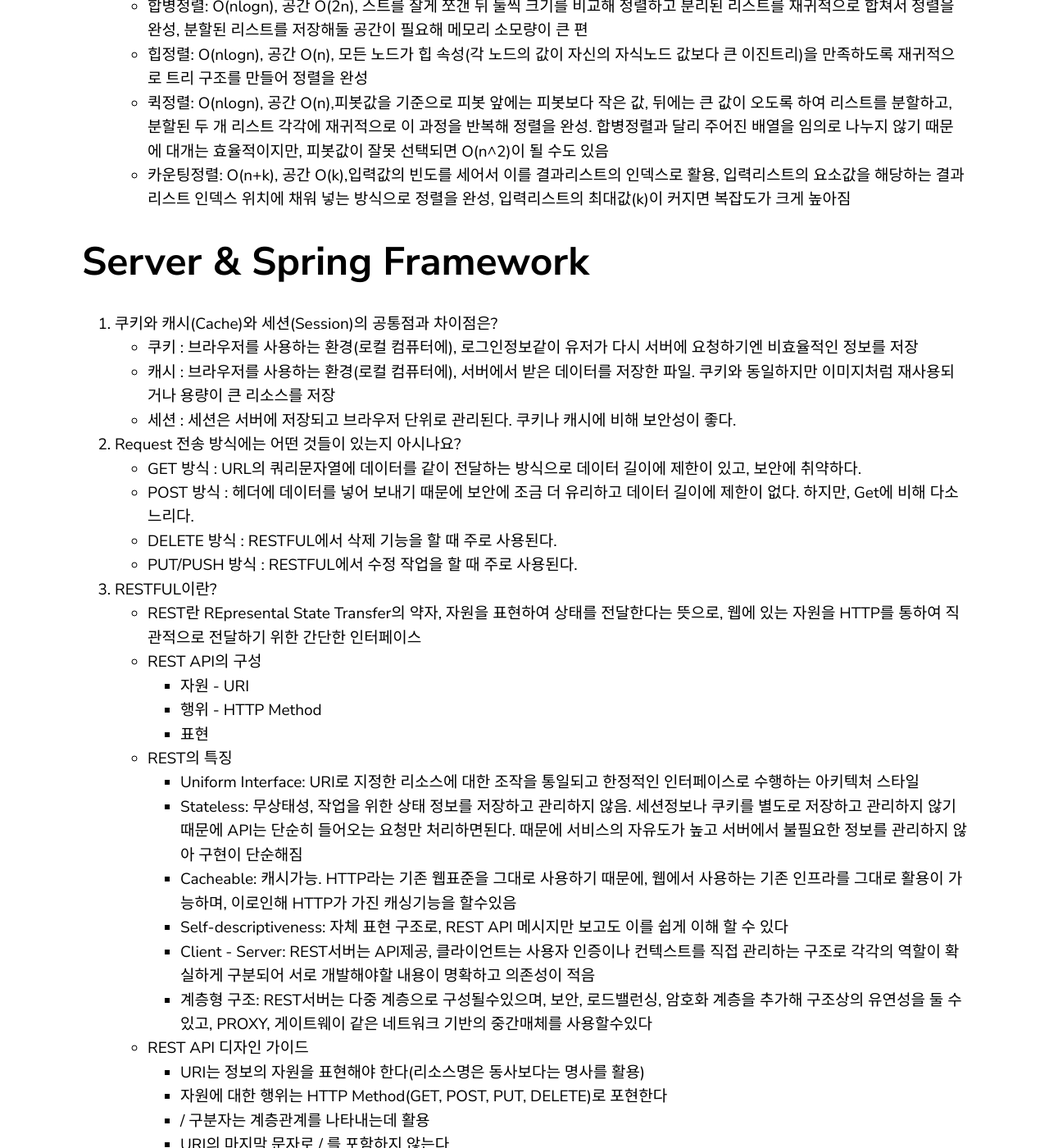
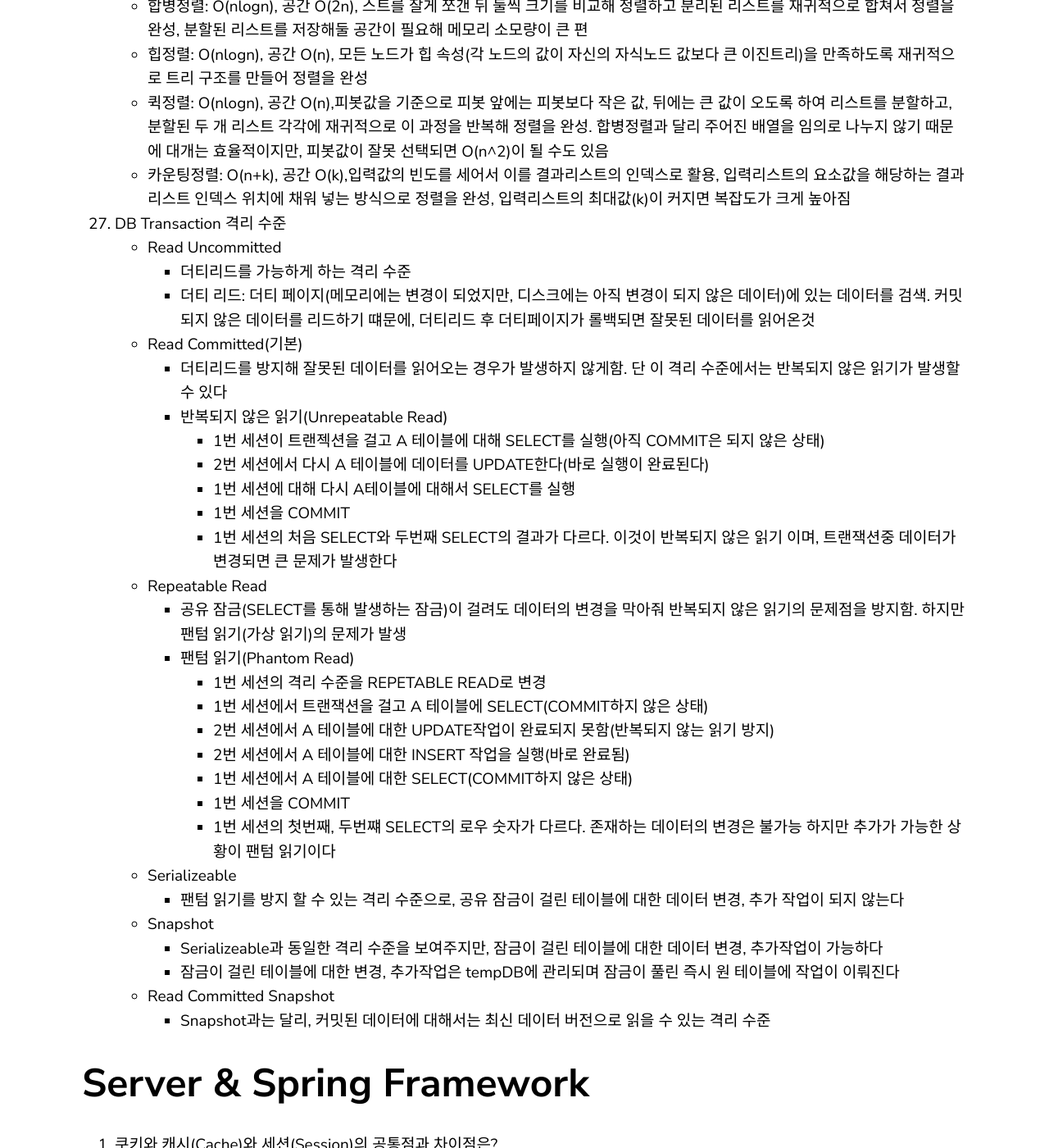
Before and after one commit to yoowonyoung/yoowonyoung.github.io, a Jekyll site: the page built from _posts/2020-08-11-Interview-03.md, in a window 1280 px wide and 1400 px high, scrolled down 14828 px. Shown: the whole window at 82% size. Built offline with Jekyll 4.4.1, drawn with Linux system fonts in a browser that asks for light colours; comment, search, counter and statistics services are not loaded; some of the changed text lies outside the part shown.

Commit message:
interview

````diff
--- a/_posts/2020-08-11-Interview-03.md
+++ b/_posts/2020-08-11-Interview-03.md
@@ -429,6 +429,42 @@
     - 퀵정렬: O(nlogn), 공간 O(n),피봇값을 기준으로 피봇 앞에는 피봇보다 작은 값, 뒤에는 큰 값이 오도록 하여 리스트를 분할하고, 분할된 두 개 리스트 각각에 재귀적으로 이 과정을 반복해 정렬을 완성. 합병정렬과 달리 주어진 배열을 임의로 나누지 않기 때문에 대개는 효율적이지만, 피봇값이 잘못 선택되면 O(n^2)이 될 수도 있음
     - 카운팅정렬: O(n+k), 공간 O(k),입력값의 빈도를 세어서 이를 결과리스트의 인덱스로 활용, 입력리스트의 요소값을 해당하는 결과리스트 인덱스 위치에 채워 넣는 방식으로 정렬을 완성, 입력리스트의 최대값(k)이 커지면 복잡도가 크게 높아짐
 
+27. DB Transaction 격리 수준
+    - Read Uncommitted
+        * 더티리드를 가능하게 하는 격리 수준
+        * 더티 리드: 더티 페이지(메모리에는 변경이 되었지만, 디스크에는 아직 변경이 되지 않은 데이터)에 있는 데이터를 검색. 커밋 되지 않은 데이터를 리드하기 떄문에, 더티리드 후 더티페이지가 롤백되면 잘못된 데이터를 읽어온것
+
+    - Read Committed(기본)
+        * 더티리드를 방지해 잘못된 데이터를 읽어오는 경우가 발생하지 않게함. 단 이 격리 수준에서는 반복되지 않은 읽기가 발생할 수 있다
+        * 반복되지 않은 읽기(Unrepeatable Read)
+            * 1번 세션이 트랜젝션을 걸고 A 테이블에 대해 SELECT를 실행(아직 COMMIT은 되지 않은 상태)
+            * 2번 세션에서 다시 A 테이블에 데이터를 UPDATE한다(바로 실행이 완료된다)
+            * 1번 세션에 대해 다시 A테이블에 대해서 SELECT를 실행
+            * 1번 세션을 COMMIT
+            * 1번 세션의 처음 SELECT와 두번째 SELECT의 결과가 다르다. 이것이 반복되지 않은 읽기 이며, 트랜잭션중 데이터가 변경되면 큰 문제가 발생한다
+
+    - Repeatable Read
+        * 공유 잠금(SELECT를 통해 발생하는 잠금)이 걸려도 데이터의 변경을 막아줘 반복되지 않은 읽기의 문제점을 방지함. 하지만 팬텀 읽기(가상 읽기)의 문제가 발생
+        * 팬텀 읽기(Phantom Read)
+            * 1번 세션의 격리 수준을 REPETABLE READ로 변경
+            * 1번 세션에서 트랜잭션을 걸고 A 테이블에 SELECT(COMMIT하지 않은 상태)
+            * 2번 세션에서 A 테이블에 대한 UPDATE작업이 완료되지 못함(반복되지 않는 읽기 방지)
+            * 2번 세션에서 A 테이블에 대한 INSERT 작업을 실행(바로 완료됨)
+            * 1번 세션에서 A 테이블에 대한 SELECT(COMMIT하지 않은 상태)
+            * 1번 세션을 COMMIT
+            * 1번 세션의 첫번째, 두번쨰 SELECT의 로우 숫자가 다르다. 존재하는 데이터의 변경은 불가능 하지만 추가가 가능한 상황이 팬텀 읽기이다
+
+    - Serializeable
+        * 팬텀 읽기를 방지 할 수 있는 격리 수준으로, 공유 잠금이 걸린 테이블에 대한 데이터 변경, 추가 작업이 되지 않는다
+
+    - Snapshot
+        * Serializeable과 동일한 격리 수준을 보여주지만, 잠금이 걸린 테이블에 대한 데이터 변경, 추가작업이 가능하다
+        * 잠금이 걸린 테이블에 대한 변경, 추가작업은 tempDB에 관리되며 잠금이 풀린 즉시 원 테이블에 작업이 이뤄진다
+
+    - Read Committed Snapshot
+        * Snapshot과는 달리, 커밋된 데이터에 대해서는 최신 데이터 버전으로 읽을 수 있는 격리 수준
+
+
 
 # Server & Spring Framework
 
@@ -767,3 +803,7 @@
     - Spring boot은 기본적으로 멀티스레드여서 여러 요청을 동시에 처리 할 수 있음
     - 하지만 Spring 빈은 기본적으로 싱글톤빈 이기 때문에, 실제로 하나의 컨테이너에 하나의 컨트롤러 인스턴스가 존재 하므로 컨트롤러가 멀티스레드로 되어있는지 확인 해야함
     - ```@Async```어노테이션을 추가하면 기본적으로 비동기로 처리 되지만, 이때 SimpleAsyncTaskExecutor에 의해 관리되기 때문에, ```@EnableAsync```를 가진 AsyncConfig class에서, 적절한 Executor를 통해 setCorePoolSize(기본 쓰레드 사이즈), setMaxPoolSize(최대 쓰레드 사이즈), setQueueCapacity(Max쓰레드가 동작하는 경우 대기하는 queue 사이즈)를 설정하고 ```@Async``` 어노테이션에서 해당 Excutor를 등록함으로써 처리
+
+30. 트래픽별 처리 스케일업 어떻게 할건지(스케일업 4단계)
+31. 서버(스탠바이 / 레디 2개)있고 트래픽이 초에 20건인데 초에 40건 넘어오면 어떻게 처리?
+32. 서버가 1000개 있는데 1분내로 싹다 릴리즈 해야 한다면?
````
Also changed, not shown: _posts/2020-07-25-Interview.md (+1 -10 lines), _posts/2020-12-25-Clean-Code-05.md (renamed from _posts/2020-12-25-Clean-Code-04.md, +2 -2 lines), _posts/2020-12-25-Interview-06.md (added, +38 -0 lines).
